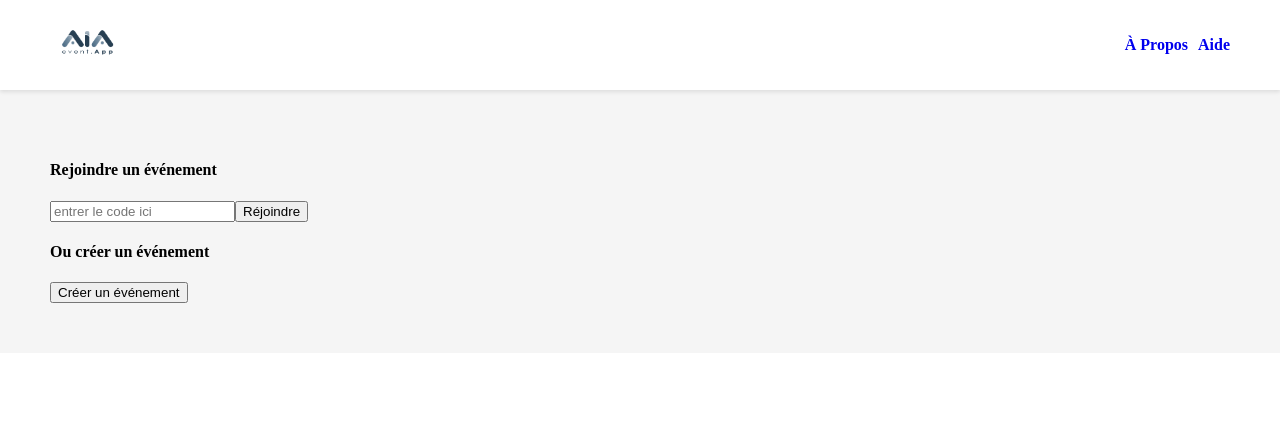
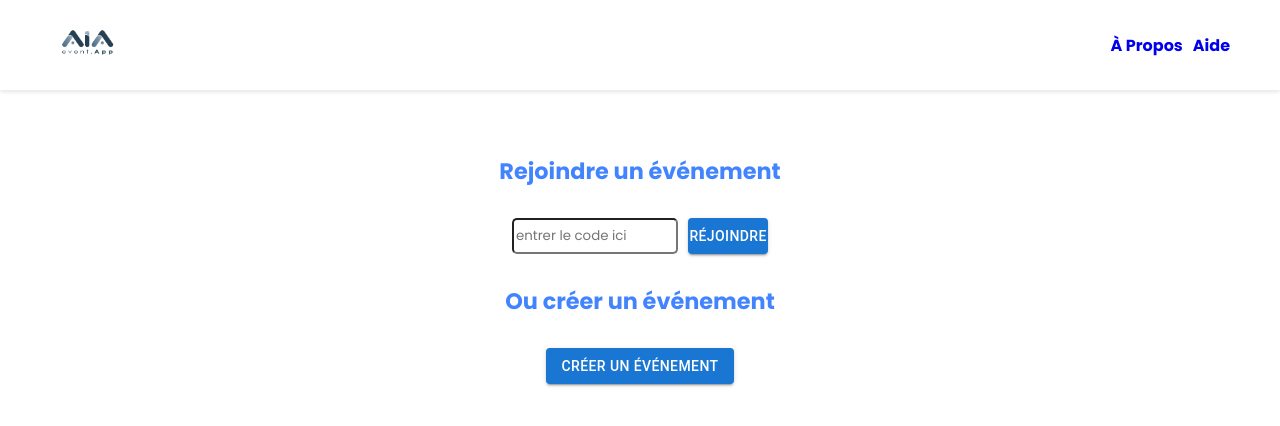
Before and after one commit to Tacite243/aia, a React (Vite) app in the folder frontend/: page /home in a window 1280 px wide. Shown: the top 426 px of the page. Built offline with nearby package versions, Linux system fonts and the light colour scheme.

Commit message:
add dashboard

```diff
--- a/frontend/src/App.css
+++ b/frontend/src/App.css
@@ -1,10 +1,13 @@
+@import url('https://fonts.googleapis.com/css2?family=Poppins:wght@300;400;500;600;700&display=swap');
+
+* {
+    font-family: 'Poppins', sans-serif;
+}
 body {
     margin: 0;
     padding: 0;
 }
-#root{
-    background-color: #f5f5f5;
-}
+
 .login {
     display: flex;
     flex-direction: column;
@@ -16,9 +19,36 @@ body {
     /* Perspective for the 3D effect */
 }
 
+.homePage {
+    background-color: #fff;
+}
+
 .homePageContainer{
-    padding: 50px;
+    margin: 5% 30% 0 30%;
+    align-items: center;
+    text-align: center;
+    /* background-color: #333; */
 }
+
+.home-title {
+    font-size: 1.4rem;
+    color: rgba(0, 89, 255, 0.743);
+}
+
+.homePageContainer form .join-form {
+    margin: 0 25%;
+    gap: 10px;
+    display: flex;
+    flex-direction: row;
+}
+
+.homePageContainer form .join-form input {
+    background-color: #fff;
+    color: #333;
+    width: 100%;
+    border-radius: 5px;
+}
+
 
 /* sider bar */
 
@@ -55,13 +85,46 @@ body {
 }
 
 .intervenants-liste {
-    background-color: aqua;
+    width: 100%;
+    height: 100%;
 }
 
 .card, .main-grid {
     display: grid;
     grid-template-columns: 50% 50%;
+    gap: 10px;
+}
 
+.main-grid {
+    margin-top: 5%;
+}
+
+.card-description {
+    width: 100px;
+    height: 100px;
+}
+
+.card-description p {
+    width: 250px;
+    height: auto;
+    text-align: left;
+    margin: 0;
+    padding: 0;
+}
+
+.role {
+    color: rgba(0, 89, 255, 0.743);
+}
+
+.card-image {
+    height: 150px;
+    border: #333 solid 1px;
+    margin-bottom: 10px;
+}
+
+.card-image img {
+    height: 100%;
+    width: 100%;
 }
 
 .video {
--- a/frontend/src/components/bouton.jsx
+++ b/frontend/src/components/bouton.jsx
@@ -1,11 +1,16 @@
+import { Button } from '@mui/material';
 
 
-export default function Boutton({ text }) {
+
+export default function Boutton({ text, type }) {
     return (
-        <button
-            type="button"
+        <Button
+            type={type}
+            variant="contained"
+            color="primary"
+            className="form-button"
         >
             {text}
-        </button>
+        </Button>
     )
 }
--- a/frontend/src/components/card.jsx
+++ b/frontend/src/components/card.jsx
@@ -1,6 +1,6 @@
 
 
-export default function Card({ source, description, name }) {
+export default function Card({ source, description, name, role }) {
     return (
         <div className="card">
             <div className="card-image">
@@ -8,6 +8,7 @@ export default function Card({ source, description, name }) {
             </div>
             <div className="card-description">
                 <p>{description}</p>
+                <p className="role">{role}</p>
             </div>
         </div>
     )
--- a/frontend/src/components/intervenants.jsx
+++ b/frontend/src/components/intervenants.jsx
@@ -3,12 +3,19 @@ import Card from "./card";
 import data from '../data.json';
 
 export default function Intervenant() {
+    const intervenantsArray = Object.values(data.intervenants)
     return (
         <div className="intervenants">
             <div className="intervenants-liste">
-                <Card  source={data.intervenants.intervenant1.photo} description={data.intervenants.intervenant1.description} name={data.intervenants.intervenant1.name} />
-                <Card  source={data.intervenants.intervenant2.photo} description={data.intervenants.intervenant2.description} name={data.intervenants.intervenant2.name} />
-                <Card  source={data.intervenants.intervenant3.photo} description={data.intervenants.intervenant3.description} name={data.intervenants.intervenant3.name} />
+                {intervenantsArray.map((intervenant, index) => (
+                    <Card
+                        key={index}
+                        source={intervenant.photo}
+                        name={intervenant.name}
+                        description={intervenant.description}
+                        role={intervenant.role}
+                    />
+                ))}
             </div>
         </div>
     )
--- a/frontend/src/data.json
+++ b/frontend/src/data.json
@@ -4,22 +4,25 @@
             "name" : "Joseph BOREL",
             "tel" : "0493870847108",
             "mail" : "dshjvfbhjbf@dhhc",
-            "photo" : "url",
-            "description" : "Lorem ipsum dolor sit amet consectetur adipisicing elit. Impedit quibusdam illum neque aut. Esse eligendi veniam laborum quidem tenetur adipisci a, quam autem reiciendis delectus. Excepturi, voluptates rem. A, temporibus."
+            "photo" : "./data/homme-d-affaires-élégant-29460877.jpg",
+            "role" : "hote",
+            "description" : "Lorem ipsum dolor sit amet consectetur adipisicing elit. Impedit quibusdam illum neque aut."
         },
         "intervenant2" : {
             "name" : "Adeline Safi",
             "tel" : "0493870847108",
             "mail" : "dshjvfbhjbf@dhhc",
-            "photo" : "url",
-            "description" : "Lorem ipsum dolor sit amet consectetur adipisicing elit. Impedit quibusdam illum neque aut. Esse eligendi veniam laborum quidem tenetur adipisci a, quam autem reiciendis delectus. Excepturi, voluptates rem. A, temporibus."
+            "photo" : "./data/homme-d-affaires-élégant-29460877.jpg",
+            "role" : "orateur",
+            "description" : "Lorem quam autem reiciendis delectus. Excepturi, voluptates rem. A, temporibus."
         },
         "intervenant3" : {
             "name" : "Jean Marie",
             "tel" : "0493870847108",
             "mail" : "dshjvfbhjbf@dhhc",
-            "photo" : "url",
-            "description" : "Lorem ipsum dolor sit amet consectetur adipisicing elit. Impedit quibusdam illum neque aut. Esse eligendi veniam laborum quidem tenetur adipisci a, quam autem reiciendis delectus. Excepturi, voluptates rem. A, temporibus."
+            "photo" : "./data/homme-d-affaires-élégant-29460877.jpg",
+            "role" : "invité",
+            "description" : "Esse eligendi veniam laborum quidem tenetur adipisci a, quam autem reiciendis delectus. Excepturi."
         }
     }
 }
--- a/frontend/src/pages/aboutPage.jsx
+++ b/frontend/src/pages/aboutPage.jsx
@@ -1,7 +1,11 @@
+import Header from "../components/header/head";
 
 
 export default function AboutPage(){
     return(
-        <h1>à propos</h1>
+        <div className="about-page">
+            <Header/>
+            <h1>à propos </h1>
+        </div>
     )
 }
--- a/frontend/src/pages/helpPage.jsx
+++ b/frontend/src/pages/helpPage.jsx
@@ -1,7 +1,11 @@
+import Header from "../components/header/head";
 
 
-export default function HelpPage(){
-    return(
-        <h1>Aide</h1>
+export default function HelpPage() {
+    return (
+        <div className="help-page">
+            <Header />
+            <h1>aide </h1>
+        </div>
     )
 }
--- a/frontend/src/pages/homePage.jsx
+++ b/frontend/src/pages/homePage.jsx
@@ -10,12 +10,14 @@ export default function HomePage() {
             <Header />
             <div className='homePageContainer'>
                 <form>
-                    <h4>Rejoindre un événement</h4>
-                    <input type="text" placeholder='entrer le code ici' />
-                    <Boutton text={"Réjoindre"} />
+                    <h4 className='home-title'>Rejoindre un événement</h4>
+                    <dev className="join-form">
+                        <input type="text" placeholder='entrer le code ici' />
+                        <Boutton text={"Réjoindre"} type='submit' />
+                    </dev>
                 </form>
-                <h4>Ou créer un événement </h4>
-                <Boutton text={"Créer un événement"} />
+                <h4 className='home-title'>Ou créer un événement </h4>
+                <Boutton text={"Créer un événement"} type='submit' />
             </div>
         </div>
     );
```
Also changed, not shown: frontend/data/homme-d-affaires-élégant-29460877.jpg (added), 1 other file (tests, documents, lock files or other folders).
